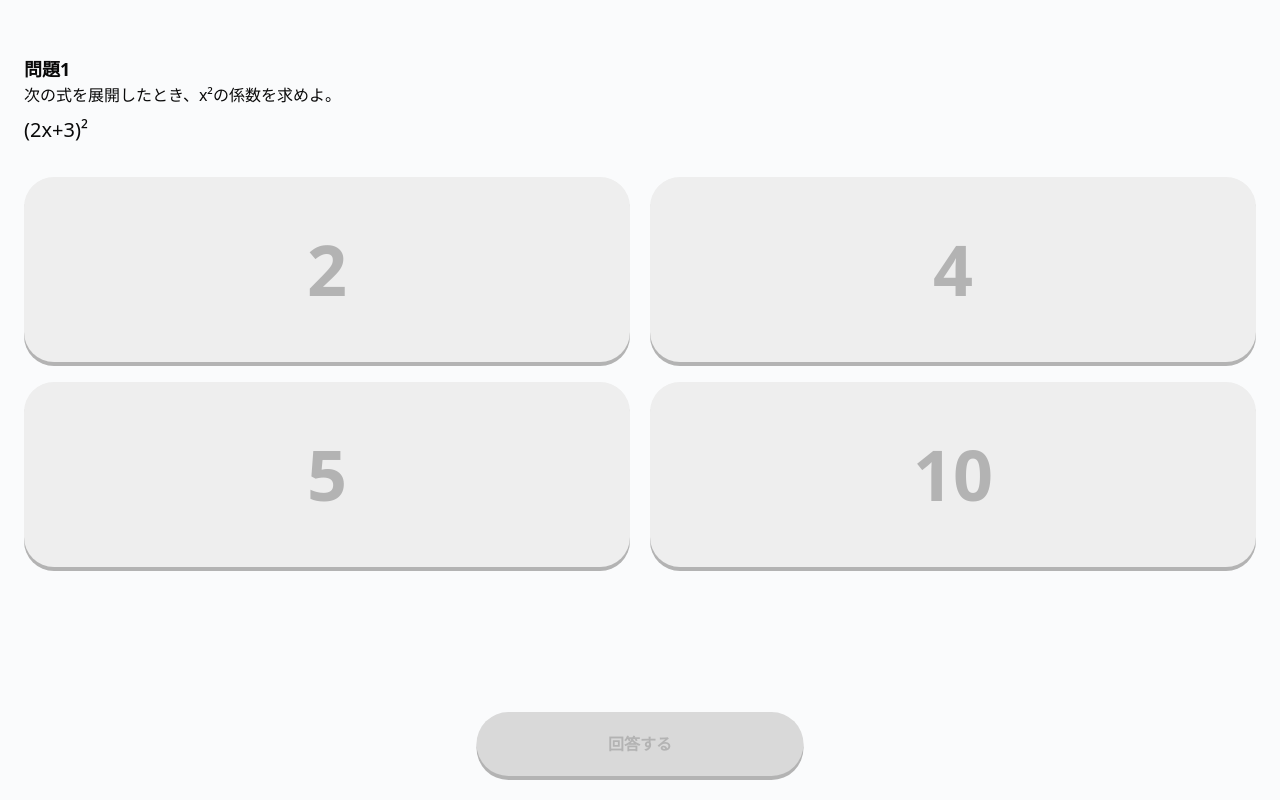
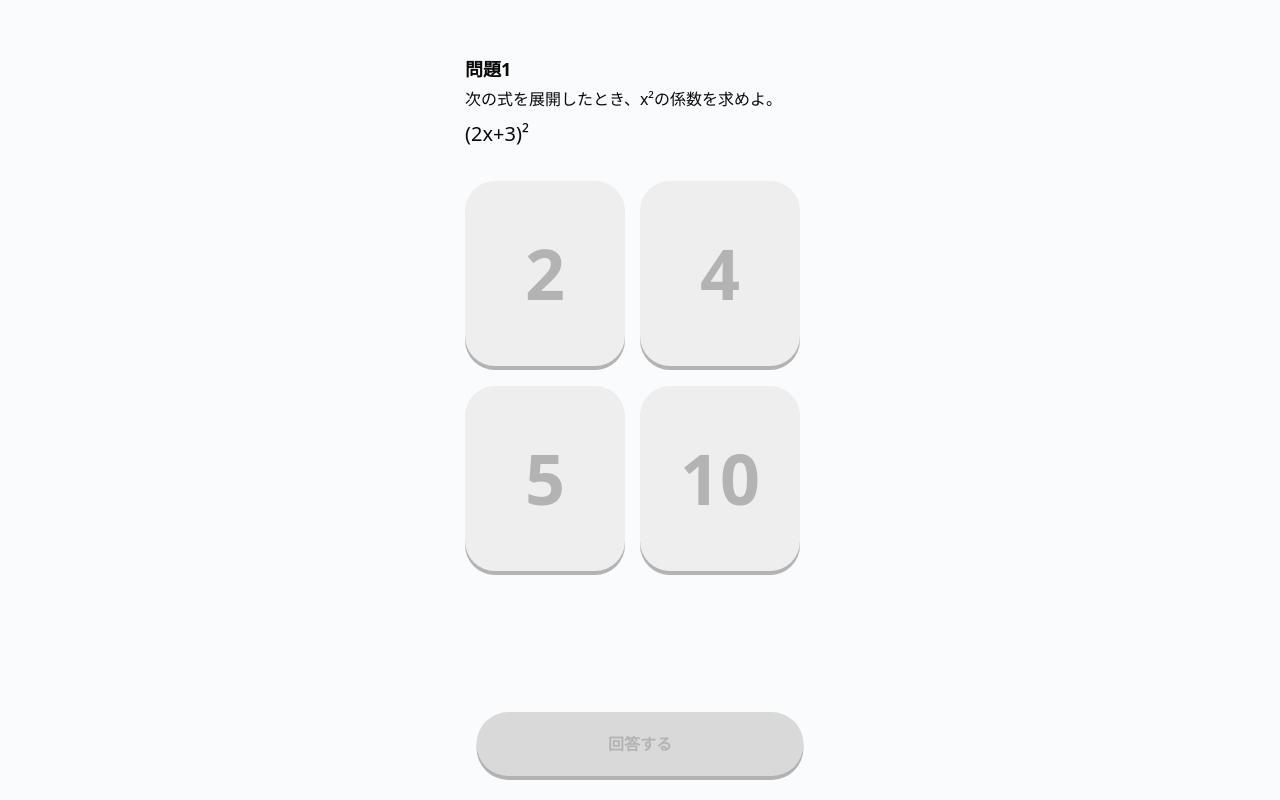
Before and after one commit to Etudia-Study/Etudia-app, a Next.js app: page /practice in a window 1280 px wide. Built offline with nearby package versions, Linux system fonts and the light colour scheme.

Commit message:
問題回答ページの見た目を綺麗にした。

```diff
--- a/app/practice/page.tsx
+++ b/app/practice/page.tsx
@@ -13,14 +13,14 @@ export default function PracticePage() {
   return (
     <main className="min-h-screen bg-[#FAFBFC] px-6 pt-14">
       {/* 問題文 */}
-      <section className="mb-8">
-        <p className="text-[18px] font-bold">問題1</p>
-        <p>次の式を展開したとき、x²の係数を求めよ。</p>
-        <p className="mt-2 text-[20px]">(2x+3)²</p>
+      <section className="mx-auto mb-8 w-[350px] text-left">
+        <p className="text-[18px] font-bold mb-1">問題1</p>
+        <p className="text-base">次の式を展開したとき、x²の係数を求めよ。</p>
+        <p className="mt-2 text-[20px] font-medium">(2x+3)²</p>
       </section>
 
       {/* 回答 */}
-      <section className="grid grid-cols-2 gap-5">
+      <section className="mx-auto grid w-[350px] grid-cols-2 gap-x-0 gap-y-5">
         {ANSWERS.map((answer) => (
           <AnswerCard
             key={answer}
--- a/components/AnswerCard.tsx
+++ b/components/AnswerCard.tsx
@@ -1,7 +1,7 @@
 type AnswerCardProps = {
   value: string;
   isSelected: boolean;
-  isCorrect: boolean | null; // null = 未判定
+  isCorrect: boolean | null;
   onClick: () => void;
 };
 
@@ -12,7 +12,7 @@ export default function AnswerCard({
   onClick,
 }: AnswerCardProps) {
   const base =
-    "flex items-center justify-center h-[185px] w-full rounded-[30px] text-[70px] font-bold transition";
+    "flex items-center justify-center h-[185px] w-[160px] rounded-[30px] text-[70px] font-bold transition";
 
   const defaultStyle =
     "bg-[#EEEEEE] text-[#B3B3B3] shadow-[0px_4px_0px_#B3B3B3]";
```
Lines whose indentation alone changed are shown as unchanged.
